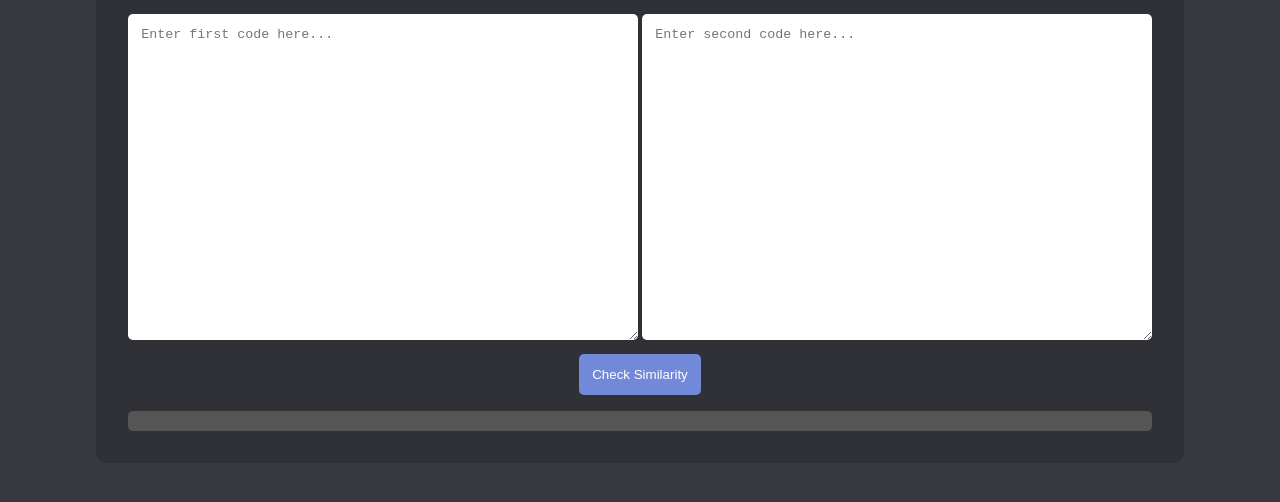
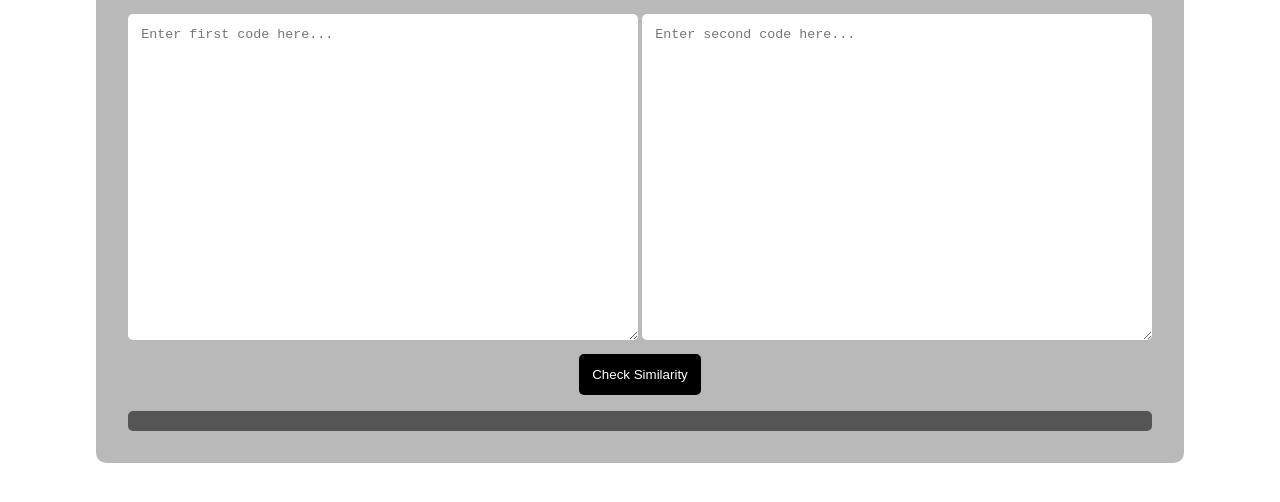
Before and after one commit to Olaisheretolearn/Simulscript, a plain HTML site: page index.html in a window 1280 px wide. Shown: the part 224-726 px from the top of the page. Drawn offline with Linux system fonts and the light colour scheme.

Commit message:
changed UI

```diff
--- a/style.css
+++ b/style.css
@@ -1,7 +1,7 @@
 body {
     font-family: 'Arial', sans-serif;
-    background-color: #36393F;
-    color: #DCDDDE;
+    background-color: ;
+    color: black;
     display: flex;
     justify-content: center;
     align-items: center;
@@ -12,7 +12,7 @@ body {
 .container {
     text-align: center;
     width: 80%;
-    background-color: #2F3136;
+    background-color: #b9b9b9;
     padding: 2em;
     border-radius: 10px;
 }
@@ -34,7 +34,7 @@ textarea {
 
 button {
     padding: 1em;
-    background-color: #7289DA;
+    background-color: black;
     border: none;
     color: white;
     border-radius: 5px;
```
